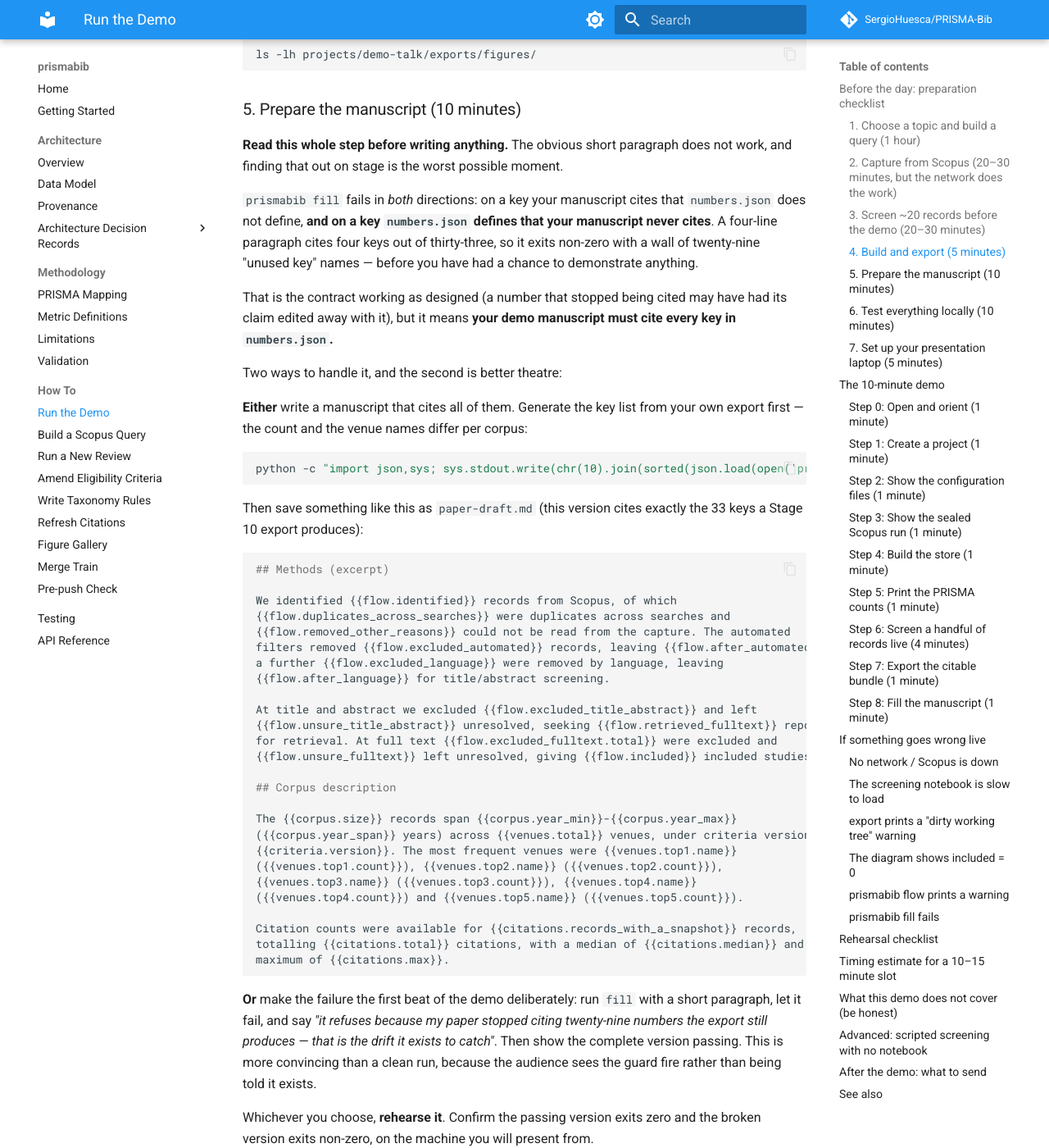
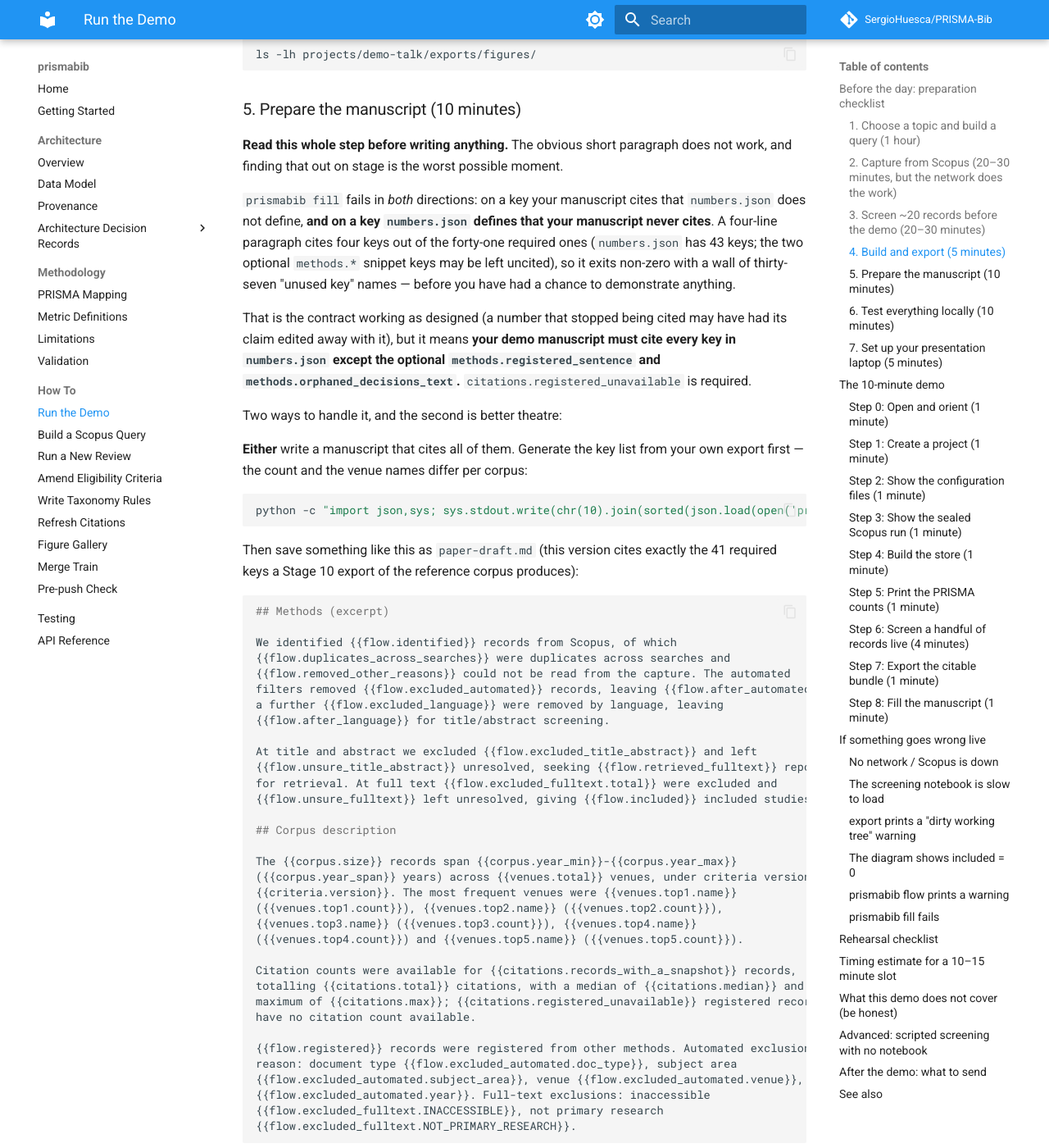
Before and after one commit to SergioHuesca/PRISMA-Bib, an MkDocs documentation site: the page built from docs/how-to/run-the-demo.md, in a window 1280 px wide and 1400 px high, scrolled down 1723 px. Shown: the whole window at 82% size. Built offline with MkDocs 1.6.1 and Material for MkDocs 9.7.7, drawn with Linux system fonts in a browser that asks for light colours; comment, search, counter and statistics services are not loaded; some of the changed text lies outside the part shown.

Commit message:
fix(report): optional methods.* keys, one snapshot for export, corrected docs
fill treats methods.* keys as optional; numbers_map requires counts and
orphans together and export passes both; docs describe what the diagram,
methods text and orphan reason actually contain.

Co-Authored-By: Claude Sonnet 5.5 <noreply@anthropic.com>
Claude-Session: https://claude.ai/code/session_01QjNadz7h2UAZ2C2xhuaY8z

````diff
--- a/docs/how-to/run-the-demo.md
+++ b/docs/how-to/run-the-demo.md
@@ -61,9 +61,9 @@ ls -lh projects/demo-talk/exports/figures/
 
 **Read this whole step before writing anything.** The obvious short paragraph does not work, and finding that out on stage is the worst possible moment.
 
-`prismabib fill` fails in *both* directions: on a key your manuscript cites that `numbers.json` does not define, **and on a key `numbers.json` defines that your manuscript never cites**. A four-line paragraph cites four keys out of thirty-three, so it exits non-zero with a wall of twenty-nine "unused key" names — before you have had a chance to demonstrate anything.
+`prismabib fill` fails in *both* directions: on a key your manuscript cites that `numbers.json` does not define, **and on a key `numbers.json` defines that your manuscript never cites**. A four-line paragraph cites four keys out of the forty-one required ones (`numbers.json` has 43 keys; the two optional `methods.*` snippet keys may be left uncited), so it exits non-zero with a wall of thirty-seven "unused key" names — before you have had a chance to demonstrate anything.
 
-That is the contract working as designed (a number that stopped being cited may have had its claim edited away with it), but it means **your demo manuscript must cite every key in `numbers.json`.**
+That is the contract working as designed (a number that stopped being cited may have had its claim edited away with it), but it means **your demo manuscript must cite every key in `numbers.json` except the optional `methods.registered_sentence` and `methods.orphaned_decisions_text`.** `citations.registered_unavailable` is required.
 
 Two ways to handle it, and the second is better theatre:
 
@@ -73,7 +73,7 @@ Two ways to handle it, and the second is better theatre:
 python -c "import json,sys; sys.stdout.write(chr(10).join(sorted(json.load(open('projects/demo-talk/exports/numbers.json')))))"
 ```
 
-Then save something like this as `paper-draft.md` (this version cites exactly the 33 keys a Stage 10 export produces):
+Then save something like this as `paper-draft.md` (this version cites exactly the 41 required keys a Stage 10 export of the reference corpus produces):
 
 ```markdown
 ## Methods (excerpt)
@@ -101,10 +101,18 @@ The {{corpus.size}} records span {{corpus.year_min}}-{{corpus.year_max}}
 
 Citation counts were available for {{citations.records_with_a_snapshot}} records,
 totalling {{citations.total}} citations, with a median of {{citations.median}} and a
-maximum of {{citations.max}}.
+maximum of {{citations.max}}; {{citations.registered_unavailable}} registered records
+have no citation count available.
+
+{{flow.registered}} records were registered from other methods. Automated exclusions by
+reason: document type {{flow.excluded_automated.doc_type}}, subject area
+{{flow.excluded_automated.subject_area}}, venue {{flow.excluded_automated.venue}}, year
+{{flow.excluded_automated.year}}. Full-text exclusions: inaccessible
+{{flow.excluded_fulltext.INACCESSIBLE}}, not primary research
+{{flow.excluded_fulltext.NOT_PRIMARY_RESEARCH}}.
 ```
 
-**Or** make the failure the first beat of the demo deliberately: run `fill` with a short paragraph, let it fail, and say *"it refuses because my paper stopped citing twenty-nine numbers the export still produces — that is the drift it exists to catch"*. Then show the complete version passing. This is more convincing than a clean run, because the audience sees the guard fire rather than being told it exists.
+**Or** make the failure the first beat of the demo deliberately: run `fill` with a short paragraph, let it fail, and say *"it refuses because my paper stopped citing thirty-seven numbers the export still produces — that is the drift it exists to catch"*. Then show the complete version passing. This is more convincing than a clean run, because the audience sees the guard fire rather than being told it exists.
 
 Whichever you choose, **rehearse it**. Confirm the passing version exits zero and the broken version exits non-zero, on the machine you will present from.
 
````
Also changed, not shown: CHANGELOG.md (+3 -1 lines), docs/methodology/limitations.md (+4 -3 lines), docs/methodology/prisma-mapping.md (+6 -4 lines), 5 other files.
